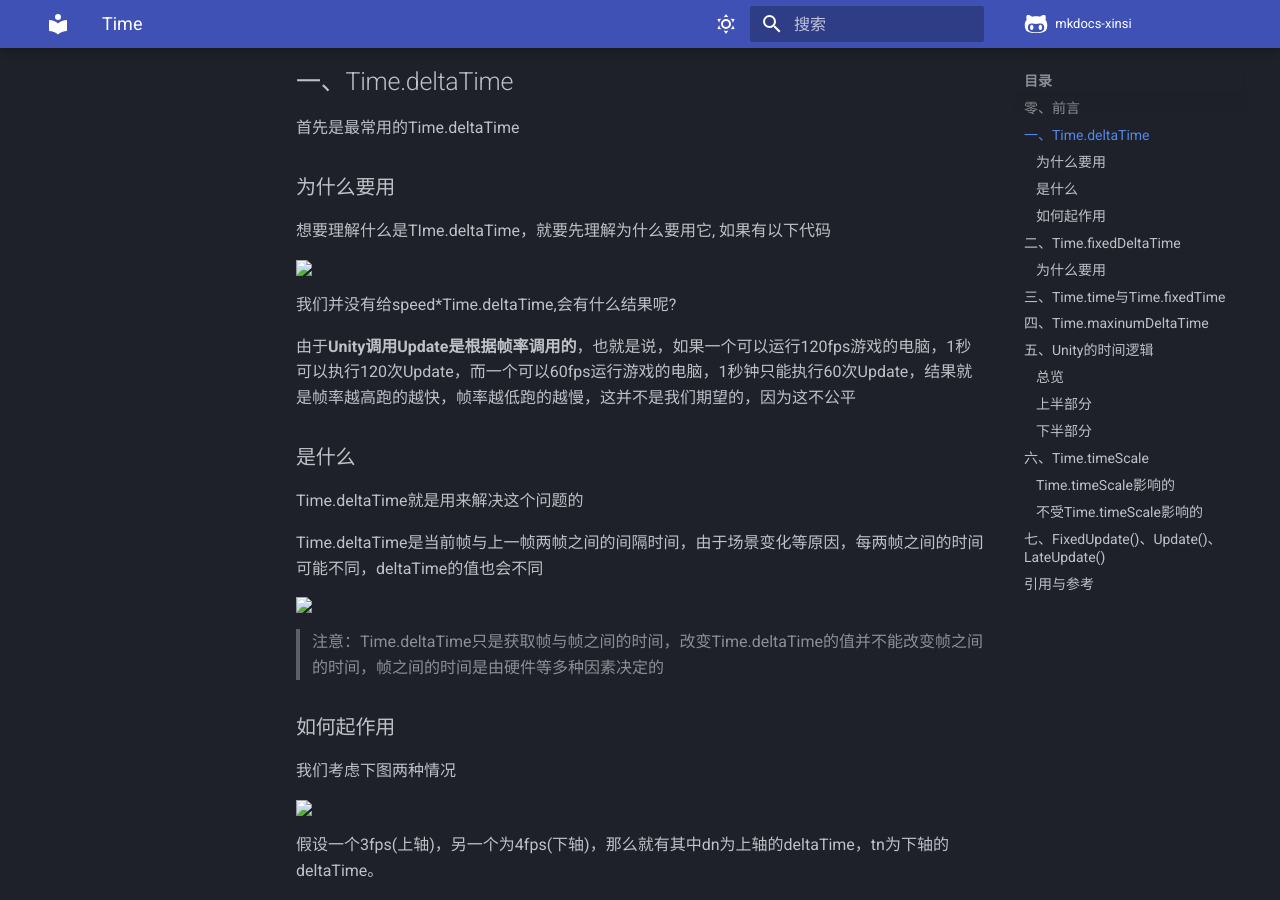
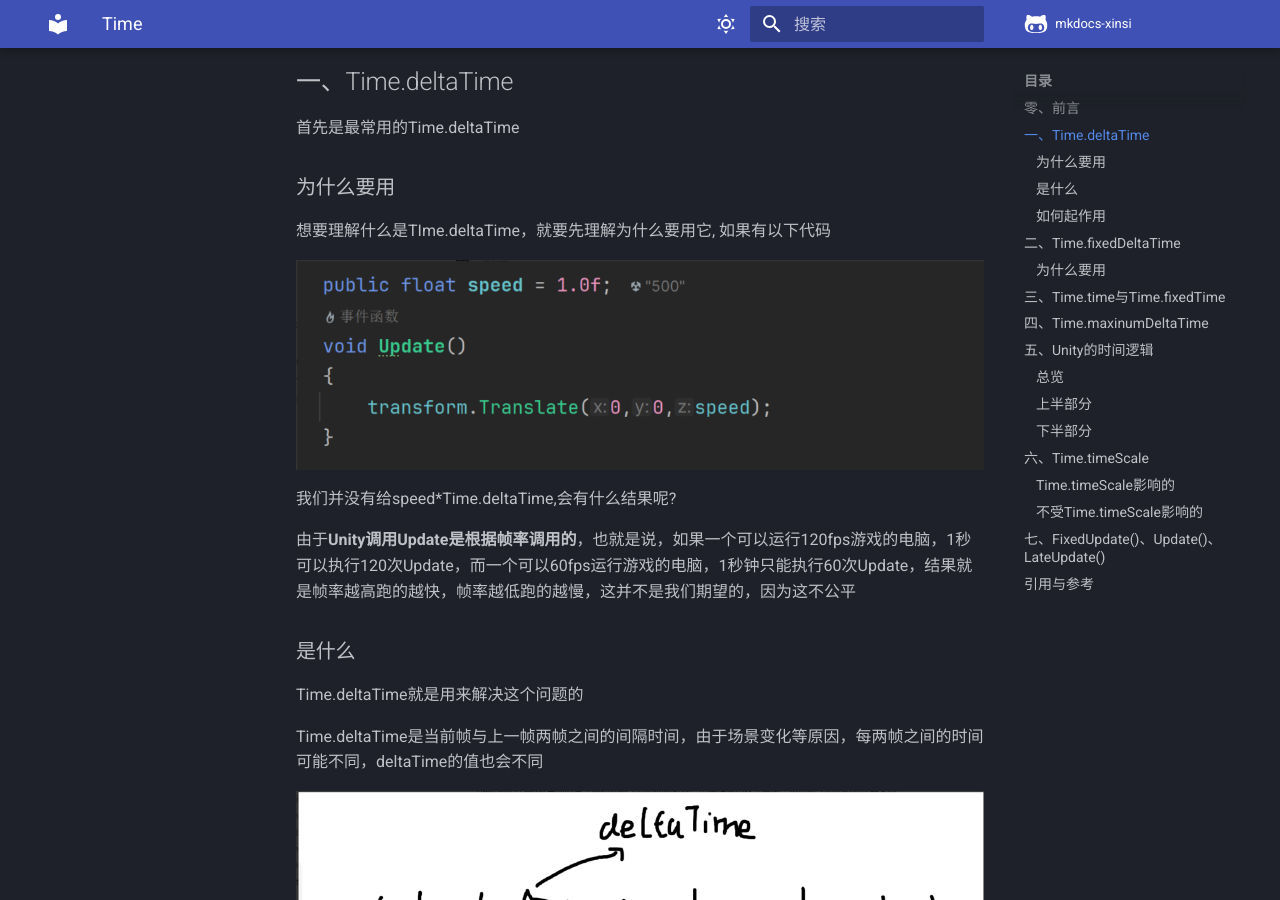
Before and after one commit to disjfjdizmfnkf/mkdocs-xingsi, an MkDocs documentation site: the page built from docs/c-xingsi/game/game_meetings/Time.md, in a window 1280 px wide and 900 px high, scrolled down 306 px. Built offline with MkDocs 1.6.1 and Material for MkDocs 9.7.7, drawn with Linux system fonts in a browser that asks for light colours; comment, search, counter and statistics services are not loaded.

Commit message:
fix:修改了Time的图片问题

```diff
--- a/docs/c-xingsi/game/game_meetings/Time.md
+++ b/docs/c-xingsi/game/game_meetings/Time.md
@@ -9,7 +9,7 @@
 想要理解什么是TIme.deltaTime，就要先理解为什么要用它,
 如果有以下代码
 
-<img src='../../../../assets/xingsi/game/meeting/Time/image_1.png' loading='lazy'>
+<img src='../../../../assets/xingsi/game/meeting/Time/img_1.png' loading='lazy'>
 
 我们并没有给speed*Time.deltaTime,会有什么结果呢?
 
@@ -21,7 +21,7 @@ Time.deltaTime就是用来解决这个问题的
 
 Time.deltaTime是当前帧与上一帧两帧之间的间隔时间，由于场景变化等原因，每两帧之间的时间可能不同，deltaTime的值也会不同
 
-<img src='../../../../assets/xingsi/game/meeting/Time/image_2.png' loading='lazy'>
+<img src='../../../../assets/xingsi/game/meeting/Time/img_2.png' loading='lazy'>
 
  >注意：Time.deltaTime只是获取帧与帧之间的时间，改变Time.deltaTime的值并不能改变帧之间的时间，帧之间的时间是由硬件等多种因素决定的
 
@@ -30,7 +30,7 @@ Time.deltaTime是当前帧与上一帧两帧之间的间隔时间，由于场景
 我们考虑下图两种情况
 
 
-<img src='../../../../assets/xingsi/game/meeting/Time/image_3.png' loading='lazy'>
+<img src='../../../../assets/xingsi/game/meeting/Time/img_3.png' loading='lazy'>
 
 假设一个3fps(上轴)，另一个为4fps(下轴)，那么就有其中dn为上轴的deltaTime，tn为下轴的deltaTime。
 
@@ -42,13 +42,13 @@ Time.deltaTime是当前帧与上一帧两帧之间的间隔时间，由于场景
 
 所以当我们乘以deltaTime之后，无论一秒内执行了多少次Update，得到的结果都相同(暂时这样理解)
 
-<img src='../../../../assets/xingsi/game/meeting/Time/image_4.png' loading='lazy'>
+<img src='../../../../assets/xingsi/game/meeting/Time/img_4.png' loading='lazy'>
 
 ## 二、Time.fixedDeltaTime
 
 接下来是Time.fixedDeltaTime,该值可以在Editor->Project Setting->Time->Fixed Timestep设置
 
-<img src='../../../../assets/xingsi/game/meeting/Time/image_5.png' loading='lazy'>
+<img src='../../../../assets/xingsi/game/meeting/Time/img_5.png' loading='lazy'>
 
 ### 为什么要用
 
@@ -66,7 +66,7 @@ maxinumDeltaTime的作用是限制了Time.deltaTime的最大值。也就是说
 
 所以为了限制Time.deltaTime的值，就有了maxinumDeltaTime,一般该值为0.3333，即一旦Time.deltaTime超过0.3333那么就会等于0.3333.
 
-<img src='../../../../assets/xingsi/game/meeting/Time/image_6.png' loading='lazy'>
+<img src='../../../../assets/xingsi/game/meeting/Time/img_6.png' loading='lazy'>
 
 
 >再次声明：改变Time.deltaTime并不会改变两帧之间的实际时间，假设两帧之间本来为1秒，Time.deltaTime被改为为0.333秒，而实际上的时间为1秒
@@ -75,19 +75,19 @@ maxinumDeltaTime的作用是限制了Time.deltaTime的最大值。也就是说
 
 ### 总览
 
-<img src='../../../../assets/xingsi/game/meeting/Time/image_7.png' loading='lazy'>
+<img src='../../../../assets/xingsi/game/meeting/Time/img_7.png' loading='lazy'>
 
 上图就为Unity的时间逻辑，我们将其拆分为上下两部分
 
 ### 上半部分
 
-<img src='../../../../assets/xingsi/game/meeting/Time/image_8.png' loading='lazy'>
+<img src='../../../../assets/xingsi/game/meeting/Time/img_8.png' loading='lazy'>
 
 上半部分主要是如何计算Time.time，对deltaTime使用maxinumDeltaTime进行限制
 
 ### 下半部分
 
-<img src='../../../../assets/xingsi/game/meeting/Time/image_9.png' loading='lazy'>
+<img src='../../../../assets/xingsi/game/meeting/Time/img_9.png' loading='lazy'>
 
 下半部分的重点在于中间的循环，即Time.fixedTime对Time.time的追赶。
 
```
